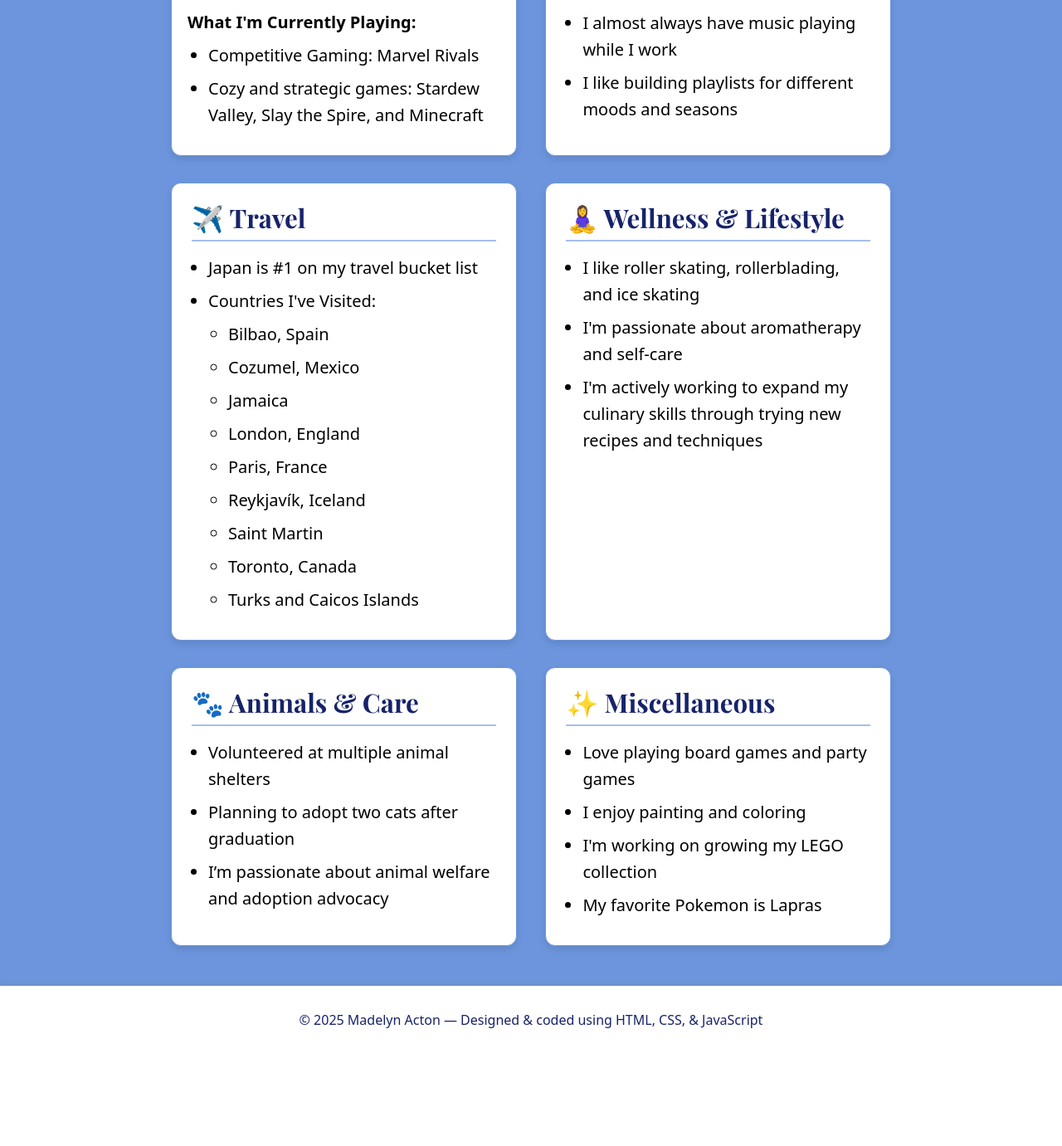
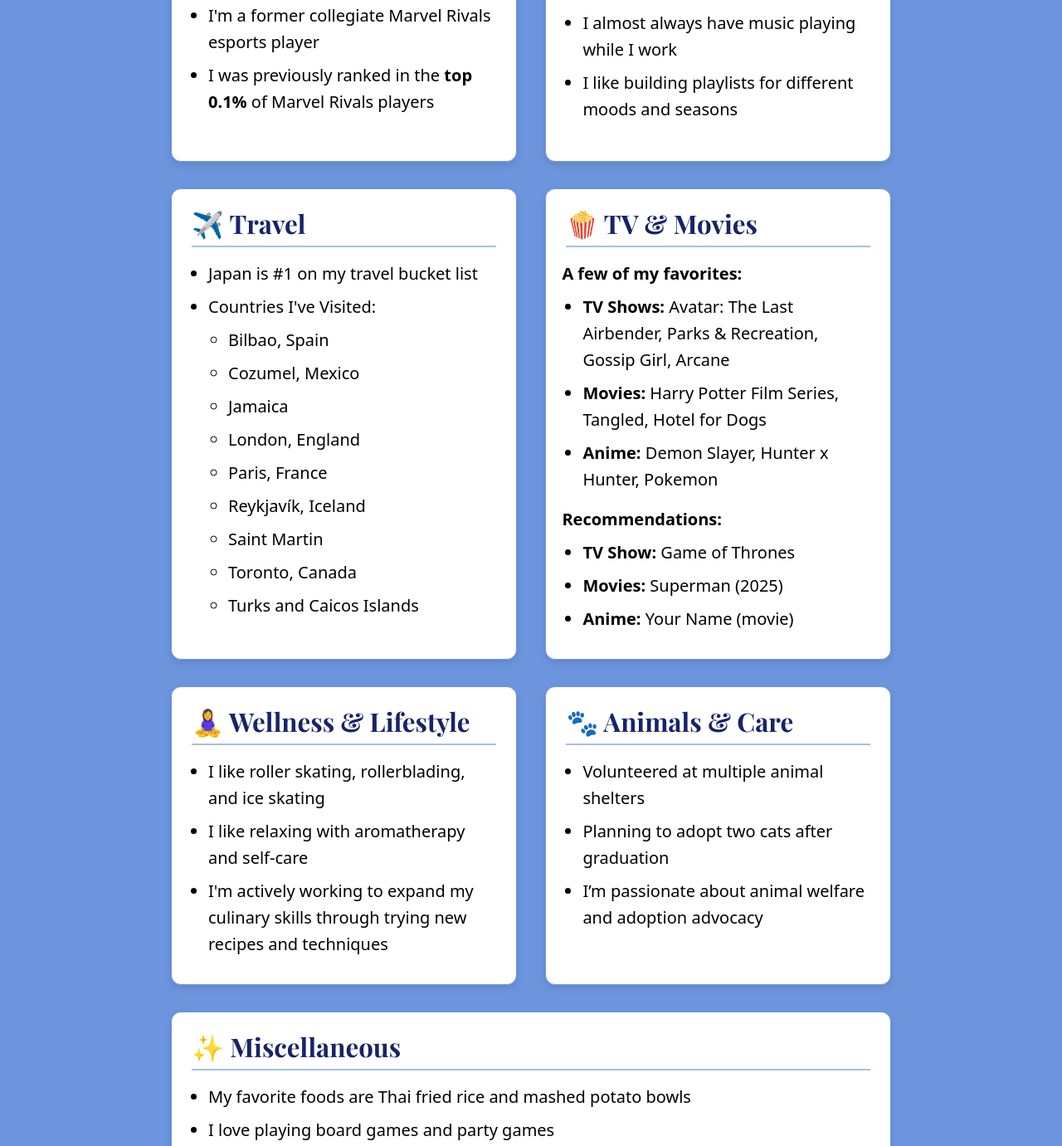
Before and after one commit to madelynacton/madelynacton.github.io, a plain HTML site: page about.html in a window 1280 px wide. Shown: the part 3149-4530 px from the top of the page at 83% size. Before the commit the page ends 4419 px from the top, so only its background shows below. Drawn offline with nearby package versions, Linux system fonts and the light colour scheme; a web font is replaced by a local one.

Commit message:
more final updates

```diff
--- a/about.html
+++ b/about.html
@@ -234,11 +234,12 @@
                     <div class="interest-group">
                         <h3>&#x1F3AE; Gaming</h3>
                         <ul>
-                            <li>Former collegiate Marvel Rivals esports player</li>
-                            <li>Previously ranked in the <strong>top 0.1%</strong> of Marvel Rivals players</li><br>
                             <li class="no-li-style"><strong>What I'm Currently Playing:</strong></li>
                             <li>Competitive Gaming: Marvel Rivals</li>
-                            <li>Cozy and strategic games: Stardew Valley, Slay the Spire, and Minecraft</li>
+                            <li>Cozy and strategic games: Stardew Valley, Slay the Spire, and Minecraft</li> <br>
+                            <li>I'm a former collegiate Marvel Rivals esports player</li>
+                            <li>I was previously ranked in the <strong>top 0.1%</strong> of Marvel Rivals players</li><br>
+
                         </ul>
                     </div>
 
@@ -273,13 +274,28 @@
                     </div>
 
                     <div class="interest-group">
+                        <h3>&#x1F37F; TV & Movies</h3>
+                        <ul>
+                            <li class="no-li-style"><strong>A few of my favorites:</strong></li>
+                            <li><strong>TV Shows:</strong> Avatar: The Last Airbender, Parks & Recreation, Gossip Girl, Arcane</li>
+                            <li><strong>Movies:</strong> Harry Potter Film Series, Tangled, Hotel for Dogs</li>
+                            <li><strong>Anime:</strong> Demon Slayer, Hunter x Hunter, Pokemon</li>
+                        </ul>
+                        <ul>
+                            <li class="no-li-style"><strong>Recommendations:</strong></li>
+                            <li><strong>TV Show:</strong> Game of Thrones</li>
+                            <li><strong>Movies:</strong> Superman (2025)</li>
+                            <li><strong>Anime:</strong> Your Name (movie)</li>
+                        </ul>
+
+                    </div>
+
+                    <div class="interest-group">
                         <h3>&#x1F9D8;&#x200D;&#x2640;&#xFE0F; Wellness & Lifestyle</h3>
                         <ul>
                             <li>I like roller skating, rollerblading, and ice skating</li>
-                            <li>I'm passionate about aromatherapy and self-care</li>
-                            <li>I'm actively working to expand my culinary skills through trying new recipes and techniques
-                            </li>
-
+                            <li>I like relaxing with aromatherapy and self-care</li>
+                            <li>I'm actively working to expand my culinary skills through trying new recipes and techniques</li>
                         </ul>
                     </div>
 
@@ -295,10 +311,11 @@
                     <div class="interest-group">
                         <h3>&#x2728; Miscellaneous</h3>
                         <ul>
-                            <li>Love playing board games and party games</li>
+                            <li>My favorite foods are Thai fried rice and mashed potato bowls</li>
+                            <li>I love playing board games and party games</li>
                             <li>I enjoy painting and coloring</li>
                             <li>I'm working on growing my LEGO collection</li>
-                            <li>My favorite Pokemon is Lapras</li>
+                            <li>If I could have any superpower, it would be the ability to understand and speak all languages (including programming languages)</li>
                         </ul>
                     </div>
                 </div>
--- a/css/styles.css
+++ b/css/styles.css
@@ -1303,7 +1303,9 @@ padding-top: 50px;
 * * * * * * * * * * * * * * * * * * * * * * * * */
 
 /* Small devices (landscape phones, 576px and up) */
-@media (width >=576px) {}
+@media (width >=576px) {
+
+}
 
 /* Medium devices (tablets, 769px and up) */
 @media (width >=768px) {
@@ -1533,26 +1535,19 @@ padding-top: 50px;
     font-size: var(--text-size-med);
   }
 
-  .interests-categories {
-    display: flex;
-    flex-flow: row wrap;
-    justify-content: space-between;
-    max-width: 900px;
-    margin: 0 auto;
-    gap: 2rem;
-  }
-
-  .interest-group {
-    flex: 0 0 48%;
-    max-width: 48%;
-    min-width: 0;
-  }
 
   .interest-group h3 {
     font-size: var(--text-size-2xl);
   }
   .interest-group ul, .countries-list li{
     font-size: var(--text-size-lg);
+  }
+
+  .interest-group:last-child {
+    flex: 0 0 100%;
+    max-width: 100%;
+    margin-left: auto;
+    margin-right: auto;
   }
 
 
@@ -1699,6 +1694,21 @@ padding-top: 50px;
   .resume-entry ul {
     margin-left: 1.5rem;
   }
+
+  .interests-categories {
+    display: flex;
+    flex-flow: row wrap;
+    justify-content: space-between;
+    max-width: 900px;
+    margin: 0 auto;
+    gap: 2rem;
+  }
+
+  .interest-group {
+    flex: 0 0 48%;
+    max-width: 48%;
+    min-width: 0;
+  }
 }
 
 /* X-Large devices (large desktops, 1200px and up) */
```
Also changed, not shown: contact.html (+1 -1 lines), resume.html (+1 -1 lines), 1 other file. Lines whose indentation alone changed are shown as unchanged.
